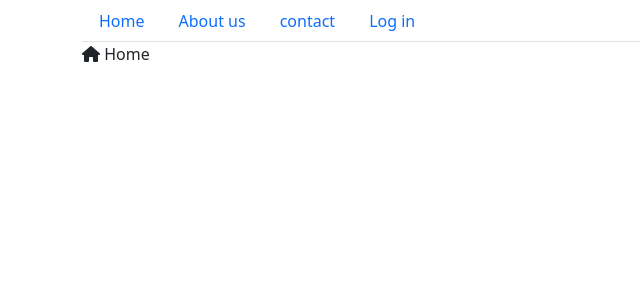
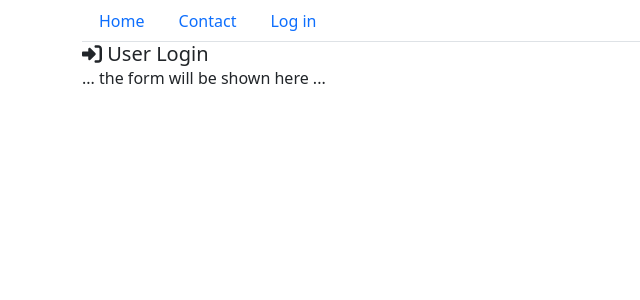
Before and after one commit to Gromso/shopforelectronicgoodsfront, a React (Create React App) app: page /#/user/login in a window 1280 px wide. Shown: the top 300 px of the page, without its empty margins (0-640 px from the left). Built offline with nearby package versions, Linux system fonts and the light colour scheme.

Commit message:
add hashRouter mechanisam to the app

```diff
--- a/package.json
+++ b/package.json
@@ -14,12 +14,14 @@
     "@types/node": "^16.18.48",
     "@types/react": "^18.2.21",
     "@types/react-dom": "^18.2.7",
+    "@types/react-router-dom": "^5.3.3",
     "bootstrap": "^5.3.1",
     "jquery": "^3.7.1",
     "popper.js": "^1.16.1",
     "react": "^18.2.0",
     "react-bootstrap": "^2.8.0",
     "react-dom": "^18.2.0",
+    "react-router-dom": "^6.15.0",
     "react-scripts": "5.0.1",
     "typescript": "^4.9.5",
     "web-vitals": "^2.1.4"
--- /dev/null
+++ b/src/components/ContactPage/ContactPage.tsx
@@ -0,0 +1,23 @@
+import { FontAwesomeIcon } from "@fortawesome/react-fontawesome";
+import React from "react";
+import {Container, Card } from 'react-bootstrap';
+import { faPhone } from '@fortawesome/free-solid-svg-icons';
+
+
+export class ContactPage extends React.Component {
+
+    render() {
+        return (<Container>
+            <Card.Body>
+                <Card.Title>
+                    <FontAwesomeIcon icon={faPhone} /> Contact details
+                </Card.Title>
+                <Card.Text>
+                    Contac Details will be show here...
+                </Card.Text>
+            </Card.Body>
+        </Container>
+        );
+    }
+
+}
--- a/src/components/MainMenu/MainMenu.tsx
+++ b/src/components/MainMenu/MainMenu.tsx
@@ -1,6 +1,6 @@
 import React from 'react';
 import { Nav, Container } from 'react-bootstrap';
-import { resolveTypeReferenceDirective } from 'typescript';
+import { HashRouter , Link } from 'react-router-dom';
 
 
 export class MainMenuItem {
@@ -18,7 +18,7 @@ interface MainMenuProperties {
     items: MainMenuItem[];
 }
 
-interface MainMenuState{
+interface MainMenuState {
     items: MainMenuItem[];
 }
 
@@ -26,37 +26,39 @@ export class MainMenu extends React.Component<MainMenuProperties>{
 
     state: MainMenuState;
 
-    constructor(props: Readonly<MainMenuProperties>){
+    constructor(props: Readonly<MainMenuProperties>) {
         super(props);
         this.state = {
             items: props.items,
         };
     }
 
-    setItems(items: MainMenuItem[]){
+    public setItems(items: MainMenuItem[]) {
         this.setState({
             items: items,
         });
     }
 
-
-   private renderMenuItems() {
-        return this.state.items.map((item, index) => (
-          <Nav.Link key={index} href={item.link}>
-            {item.text}
-          </Nav.Link>
-        ));
-      }
-
-
     render() {
         return (
             <Container>
                 <Nav variant='tabs'>
-                    {this.renderMenuItems()}
+                    <HashRouter>
+                        {this.state.items.map(this.makeNewLink)}
+                    </HashRouter>
                 </Nav>
             </Container>
         );
     }
 
+
+    private makeNewLink(item: MainMenuItem, index: number){
+        return (
+            <Link key={index} to={item.link} className='nav-link'>
+                {item.text}
+            </Link>
+        );
+    }
+
+
 }
--- /dev/null
+++ b/src/components/UserLoginPage/UserLoginPage.tsx
@@ -0,0 +1,22 @@
+import { FontAwesomeIcon } from "@fortawesome/react-fontawesome";
+import React from "react";
+import {Container, Card } from 'react-bootstrap';
+import { faSignInAlt } from '@fortawesome/free-solid-svg-icons';
+
+
+export class UserLoginPage extends React.Component {
+    render() {
+        return (<Container>
+            <Card.Body>
+                <Card.Title>
+                    <FontAwesomeIcon icon={faSignInAlt} /> User Login
+                </Card.Title>
+                <Card.Text>
+                    ... the form will be shown here ...
+                </Card.Text>
+            </Card.Body>
+        </Container>
+        );
+    }
+
+}
--- a/src/index.tsx
+++ b/src/index.tsx
@@ -1,7 +1,7 @@
 import React from 'react';
 import ReactDOM from 'react-dom/client';
 import './index.css';
-import App from './components/App/App';
+import HomePage from './components/HomePage/HomePage';
 import reportWebVitals from './reportWebVitals';
 import 'bootstrap/dist/css/bootstrap.min.css';
 import 'jquery/dist/jquery.js';
@@ -9,24 +9,31 @@ import 'popper.js/dist/popper.js';
 import 'bootstrap/dist/js/bootstrap.min.js';
 import '@fortawesome/fontawesome-free/css/fontawesome.min.css'
 import { MainMenu, MainMenuItem } from './components/MainMenu/MainMenu';
+import { HashRouter, Routes, Route } from 'react-router-dom';
+import { ContactPage } from './components/ContactPage/ContactPage';
+import { UserLoginPage } from './components/UserLoginPage/UserLoginPage';
+
 
 const menuItems = [
   new MainMenuItem("Home", "/"),
-  new MainMenuItem("About us", "/page/about-us"),
-  new MainMenuItem("contact", "/contact"),
-  new MainMenuItem("Log in", "/user/loogin"),
+  new MainMenuItem("Contact", "/contact"),
+  new MainMenuItem("Log in", "/user/login"),
 ];
 const root = ReactDOM.createRoot(
   document.getElementById('root') as HTMLElement
 );
 root.render(
   <React.StrictMode>
-    <MainMenu items={ menuItems }></MainMenu>
-    <App />
+    <MainMenu items={menuItems} />
+    <HashRouter>
+      <Routes >
+        <Route index path='/'  element={<HomePage/>} />
+        <Route path="/contact" element={<ContactPage/>} />
+        <Route path="/user/login" element={<UserLoginPage/>} />
+      </Routes >
+    </HashRouter>
   </React.StrictMode>
 );
 
-// If you want to start measuring performance in your app, pass a function
-// to log results (for example: reportWebVitals(console.log))
-// or send to an analytics endpoint. Learn more: https://bit.ly/CRA-vitals
+
 reportWebVitals();
```
Also changed, not shown: src/components/HomePage/HomePage.tsx (renamed from src/components/App/App.tsx, +4 -4 lines), src/components/App/App.css (deleted), 1 other file (tests, documents, lock files or other folders).
